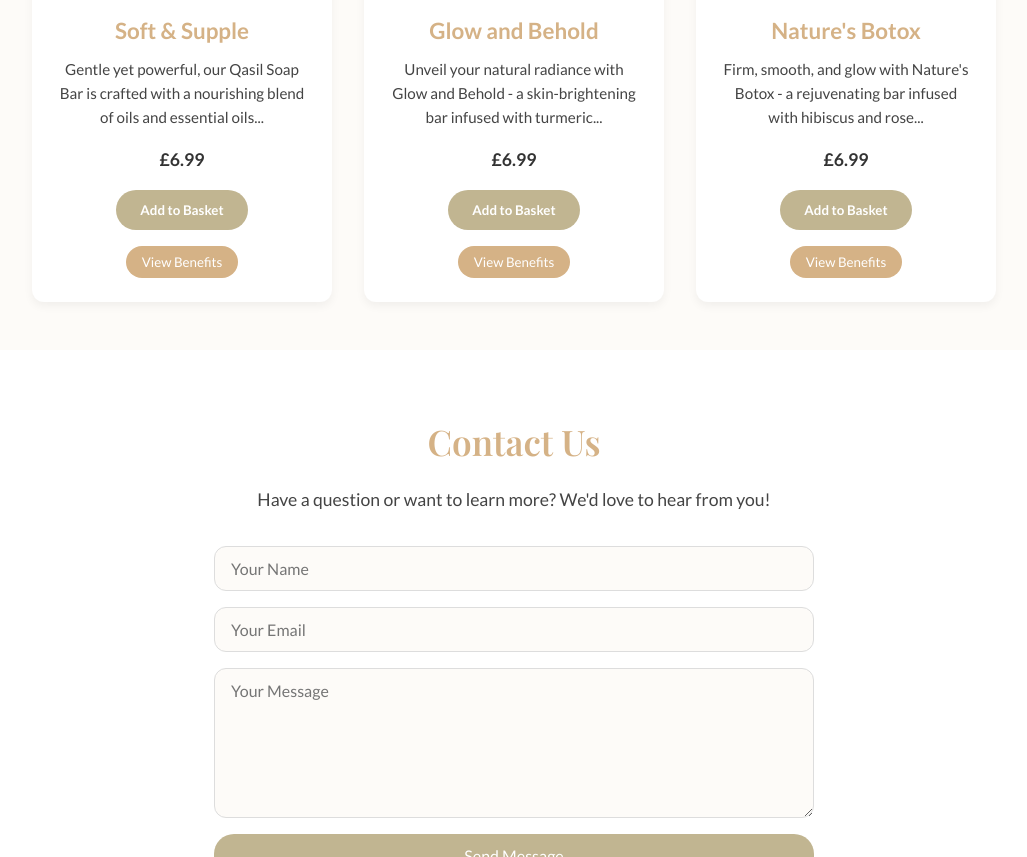
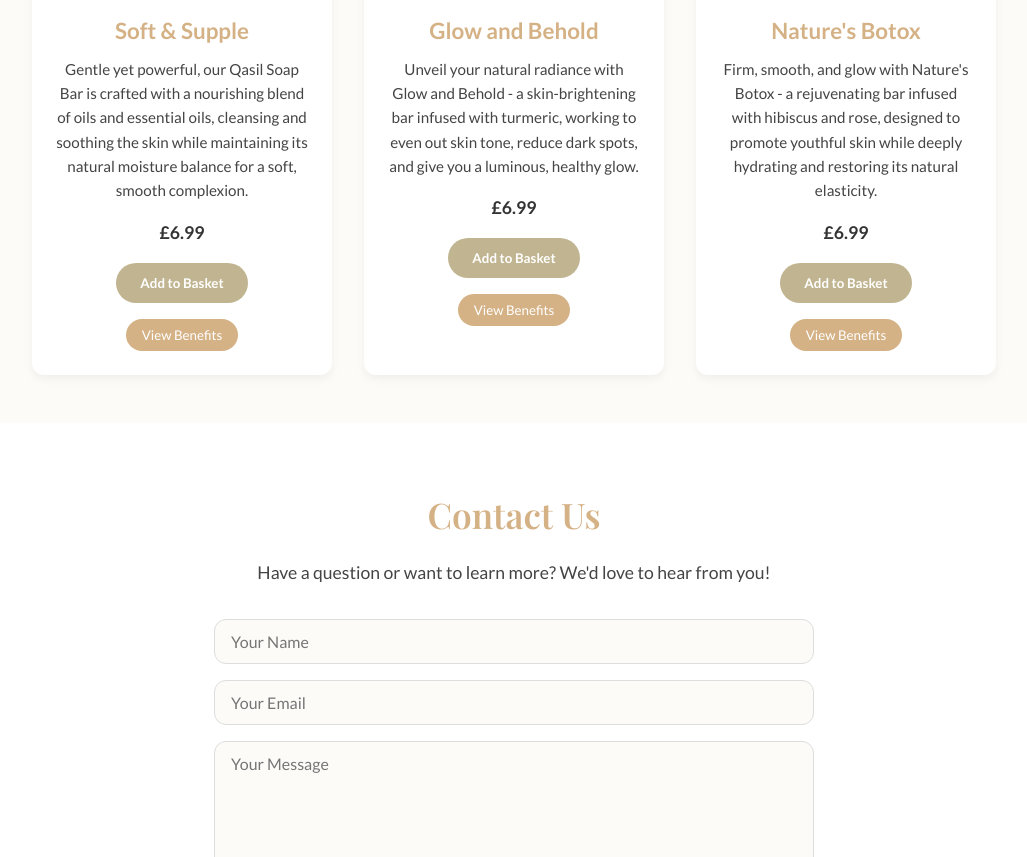
Before and after one commit to Hafsa-AO/Nuru, a plain HTML site: page frontendNS/home.html in a window 1280 px wide. Shown: the part 1482-2339 px from the top of the page, without its empty margins (126-1153 px from the left). Drawn offline with nearby package versions, Linux system fonts and the light colour scheme; a script that the page names is missing.

Commit message:
Add files via upload
this is the updated home.html

```diff
--- a/frontendNS/home.html
+++ b/frontendNS/home.html
@@ -54,7 +54,7 @@
                 <img src="Images/softnsupplequality.jpg" alt="Soft & Supple">
                 <div class="product-info">
                     <h3>Soft & Supple</h3>
-                    <p>Gentle yet powerful, our Qasil Soap Bar is crafted with a nourishing blend of oils and essential oils...</p>
+                    <p>Gentle yet powerful, our Qasil Soap Bar is crafted with a nourishing blend of oils and essential oils, cleansing and soothing the skin while maintaining its natural moisture balance for a soft, smooth complexion.</p>
                     <span>£6.99</span>
                     <button class="btn add-to-cart" data-product="Soft & Supple" data-price="6.99">Add to Basket</button>
                     <button class="btn-benefits" data-modal="softSuppleModal">View Benefits</button>
@@ -77,7 +77,7 @@
                 <img src="Images/glownbeholdquality.jpg" alt="Glow and Behold">
                 <div class="product-info">
                     <h3>Glow and Behold</h3>
-                    <p>Unveil your natural radiance with Glow and Behold - a skin-brightening bar infused with turmeric...</p>
+                    <p>Unveil your natural radiance with Glow and Behold - a skin-brightening bar infused with turmeric, working to even out skin tone, reduce dark spots, and give you a luminous, healthy glow.</p>
                     <span>£6.99</span>
                     <button class="btn add-to-cart" data-product="Glow and Behold" data-price="6.99">Add to Basket</button>
                     <button class="btn-benefits" data-modal="glowBeholdModal">View Benefits</button>
@@ -100,7 +100,7 @@
                 <img src="Images/naturesbotoxquality.jpg" alt="Nature's Botox">
                 <div class="product-info">
                     <h3>Nature's Botox</h3>
-                    <p>Firm, smooth, and glow with Nature's Botox - a rejuvenating bar infused with hibiscus and rose...</p>
+                    <p>Firm, smooth, and glow with Nature's Botox - a rejuvenating bar infused with hibiscus and rose, designed to promote youthful skin while deeply hydrating and restoring its natural elasticity.</p>
                     <span>£6.99</span>
                     <button class="btn add-to-cart" data-product="Nature's Botox" data-price="6.99">Add to Basket</button>
                     <button class="btn-benefits" data-modal="naturesBotoxModal">View Benefits</button>
```
